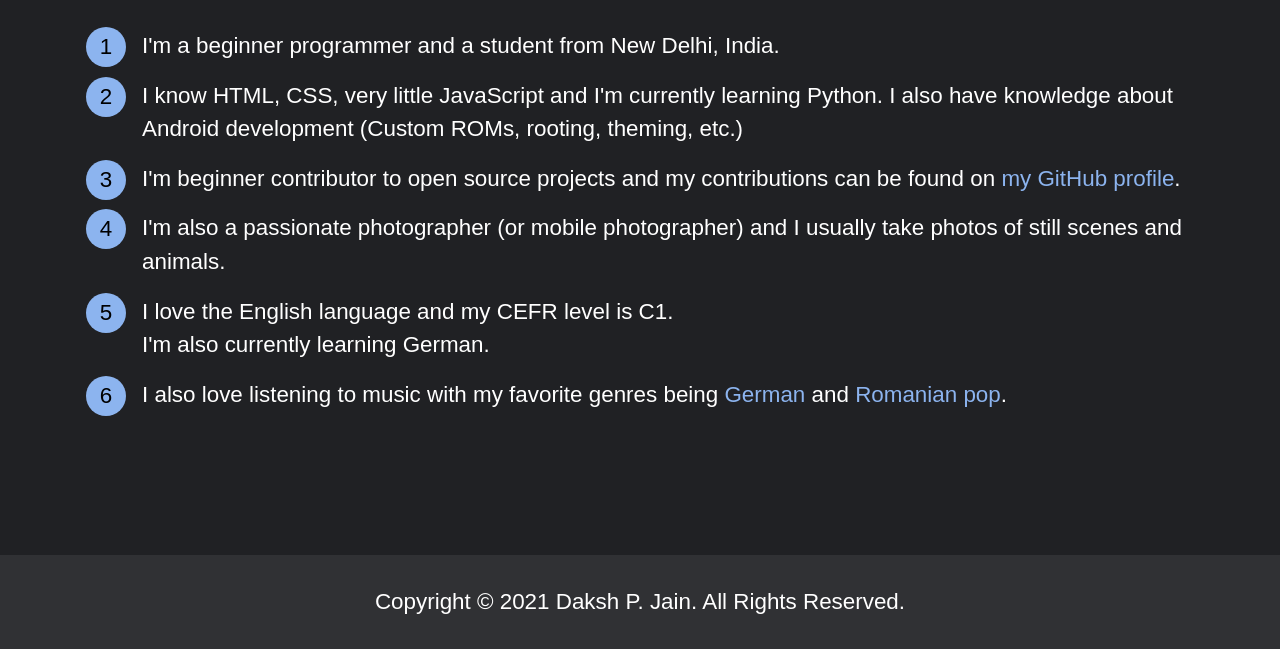
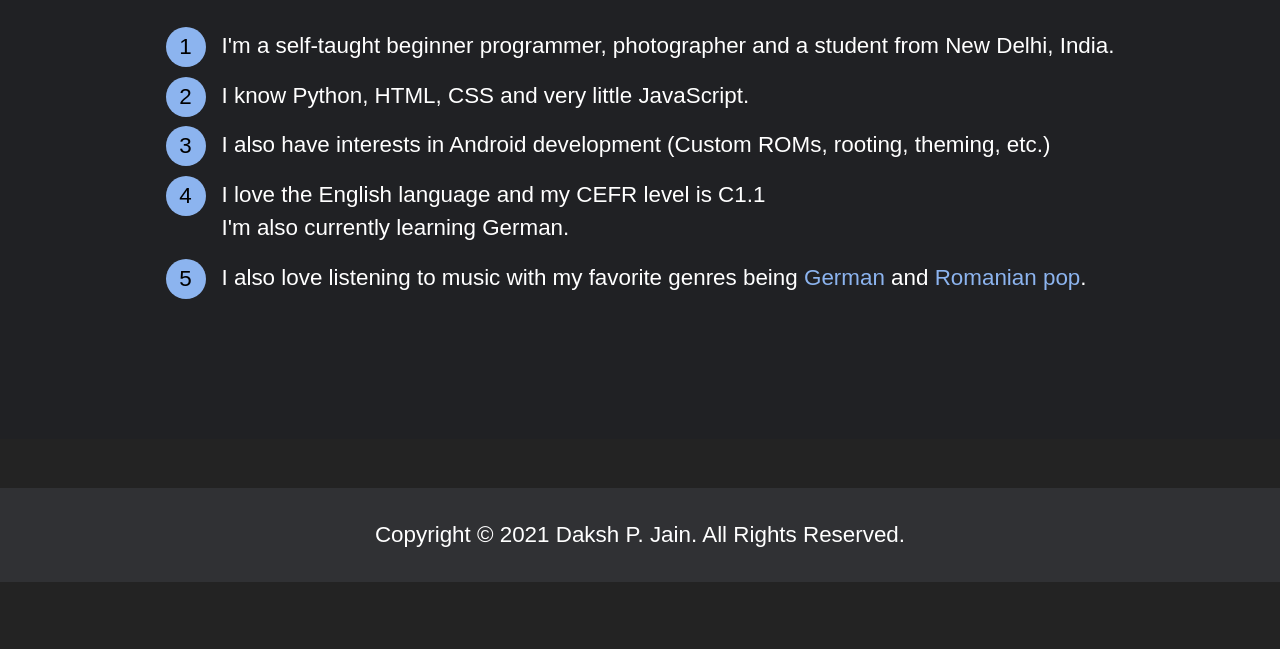
Before and after one commit to Daksh777/website, a plain HTML site: page about.html in a window 1280 px wide. Shown: the part 218-867 px from the top of the page. After the commit the page ends 800 px from the top, so only its background shows below. Drawn offline with Linux system fonts and the light colour scheme.

Commit message:
Update about.html

```diff
--- a/about.html
+++ b/about.html
@@ -85,17 +85,12 @@
                             About Me</h4>
                         <div class="normal-text display-7">
                             <ol>
-                                <li>I'm a beginner programmer and a student from New Delhi, India.</li>
-                                <li>I know HTML, CSS, very little JavaScript and I'm currently learning Python.
-                                    I also have knowledge about Android development (Custom ROMs, rooting, theming,
+                                <li>I'm a self-taught beginner programmer, photographer and a student from New Delhi, India.</li>
+                                <li>I know Python, HTML, CSS and very little JavaScript.</li>
+                                <li>I also have interests in Android development (Custom ROMs, rooting, theming,
                                     etc.)
                                 </li>
-                                <li>I'm beginner contributor to open source projects and my contributions
-                                    can be found on <a href="https://github.com/Daksh777">my GitHub profile</a>.
-                                <li>I'm also a passionate photographer (or mobile photographer) and I usually take
-                                    photos of
-                                    still scenes and animals.</li>
-                                <li>I love the English language and my CEFR level is C1. <br>
+                                <li>I love the English language and my CEFR level is C1.1 <br>
                                     I'm also currently learning German.
                                 </li>
                                 <li>I also love listening to music with my favorite genres being <a
```
